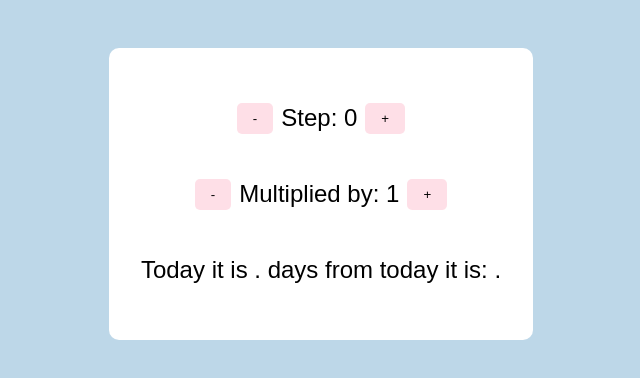
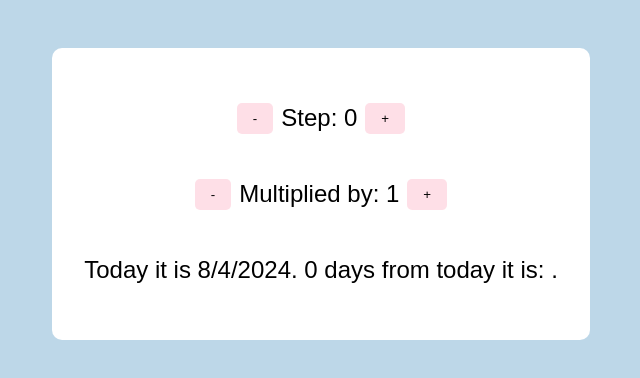
Before and after one commit to thelvp/react-date-counter, a React (Create React App) app: page / in a window 1280 px wide. Shown: the top 378 px of the page, without its empty margins (319-959 px from the left). Built offline with nearby package versions, Linux system fonts and the light colour scheme.

Commit message:
added date + multiplication steps*count

```diff
--- a/src/App.js
+++ b/src/App.js
@@ -37,7 +37,8 @@ export default function App() {
       </div>
       <div>
         <p>
-          Today it is {}. {} days from today it is: {}.
+          Today it is {new Date().toLocaleDateString()}. {step * count} days
+          from today it is: {}.
         </p>
       </div>
     </div>
```
